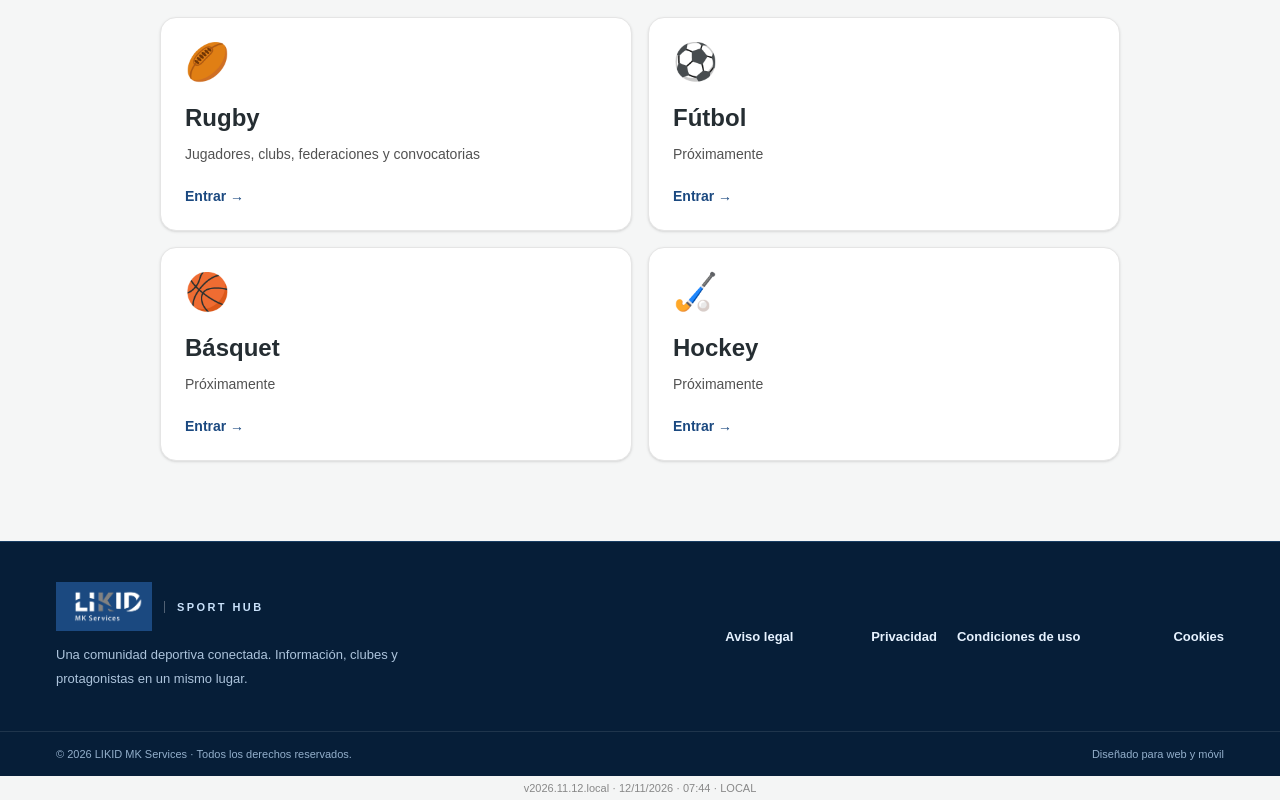
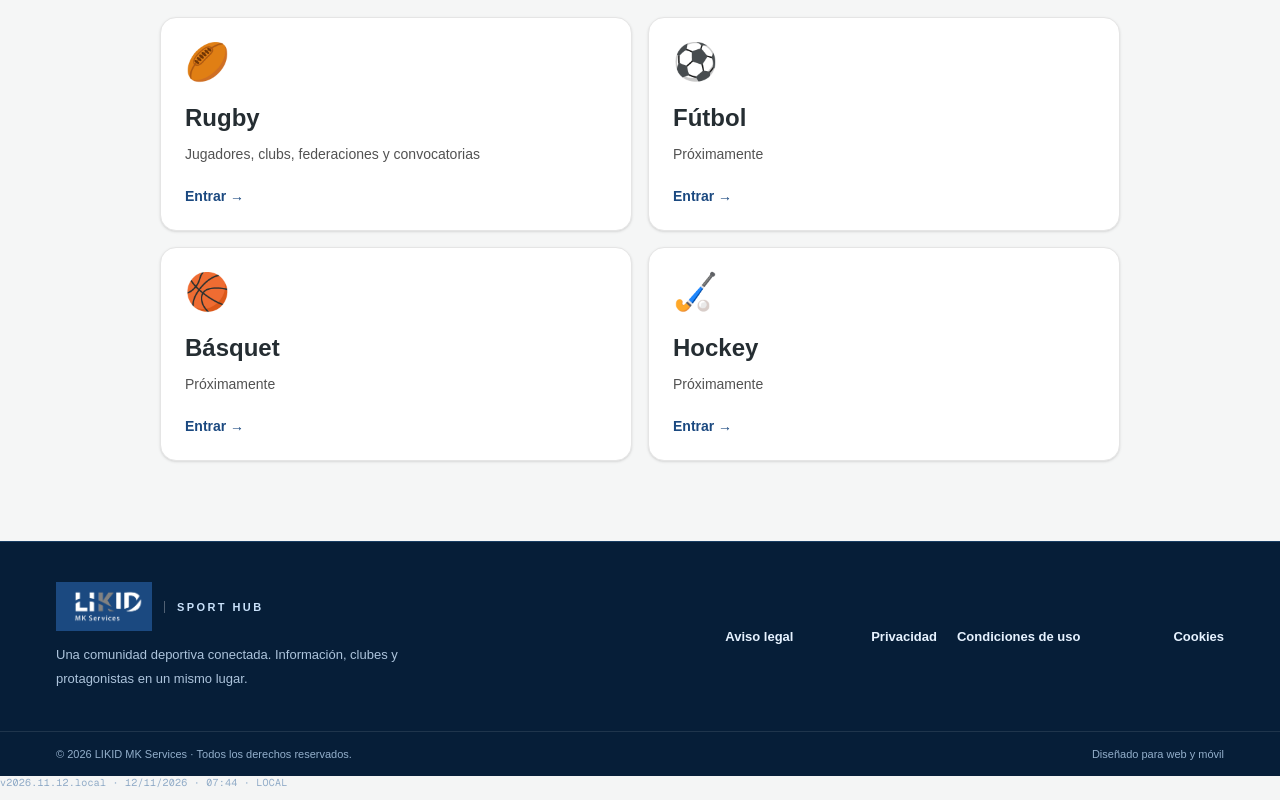
Before and after one commit to lluisbranas-cpu/ctrugby-data-manager-02, a Next.js app: page / in a window 1280 px wide. Shown: the part 380-1180 px from the top of the page. Built offline with nearby package versions, Linux system fonts and the light colour scheme; no server answers.

Commit message:
Mostrar número de versión y entorno en pie de LikidHub

```diff
--- a/app/components/app-version.tsx
+++ b/app/components/app-version.tsx
@@ -1,10 +1,16 @@
 import { connection } from "next/server";
 import { appVersion } from "../../scripts/app-version.mjs";
 
+/** Identificador de compilación: mismo dato en local y en Vercel. */
 export async function AppVersion() {
   await connection();
   const info = process.env.NODE_ENV === "production" && process.env.APP_BUILD_VERSION
     ? { version: process.env.APP_BUILD_VERSION, updated: process.env.APP_BUILD_UPDATED }
     : await appVersion();
-  return <div style={{ textAlign: "center", fontSize: 11, color: "#888", padding: "6px 12px" }}>{info.version} · {info.updated} · {process.env.VERCEL ? "PÚBLICA" : "LOCAL"}</div>;
+  const environment = process.env.VERCEL ? "PRODUCCIÓN" : "LOCAL";
+  return (
+    <span aria-label={`Versión de LikidHub: ${info.version}. Entorno: ${environment}`} className="font-mono text-[10px] tracking-wide text-[#90abc7]">
+      {info.version} · {info.updated || "fecha no disponible"} · {environment}
+    </span>
+  );
 }
```
